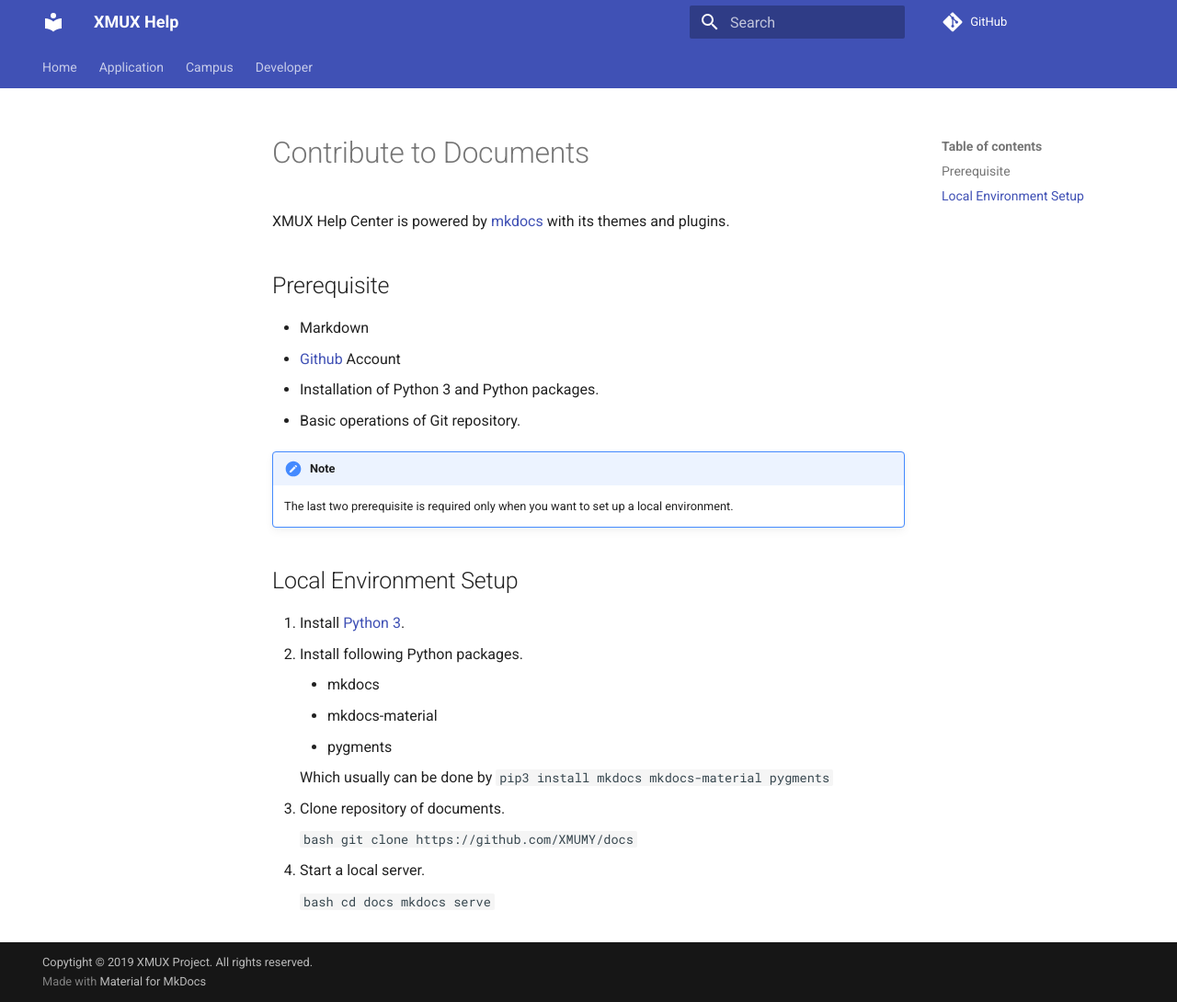
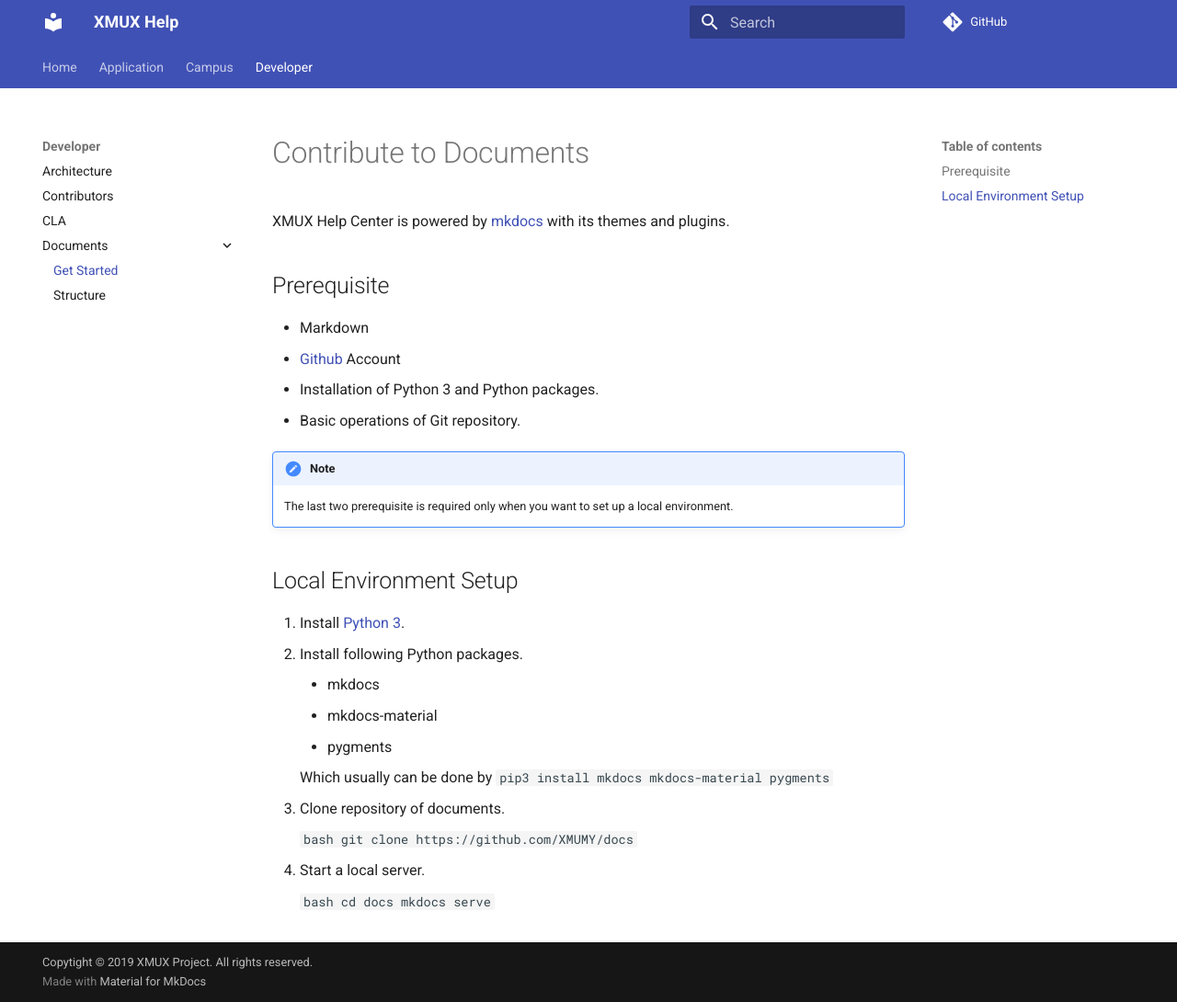
Before and after one commit to XMUMY/docs, an MkDocs documentation site: the page built from docs/developer/docs/get-started.md, in a window 1280 px wide and 1090 px high. Shown: the whole window at 92% size. Built offline with MkDocs 1.6.1 and Material for MkDocs 9.7.7, drawn with Linux system fonts in a browser that asks for light colours; comment, search, counter and statistics services are not loaded.

Commit message:
Update menu

```diff
--- a/mkdocs.yml
+++ b/mkdocs.yml
@@ -14,8 +14,11 @@ nav:
       - About: campus/about.md
   - Developer:
       - Architecture: developer/architecture.md
+      - Contributors: developer/contributors.md
       - CLA: developer/cla.md
-      - Contributors: developer/contributors.md
+      - Documents:
+          - Get Started: developer/docs/get-started.md
+          - Structure: developer/docs/structure.md
 
 theme:
   name: material
@@ -24,3 +27,4 @@ theme:
 
 markdown_extensions:
   - admonition
+  - codehilite
```
